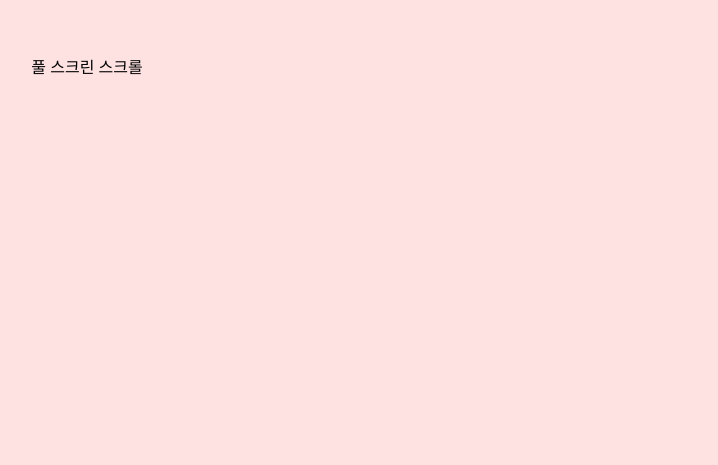
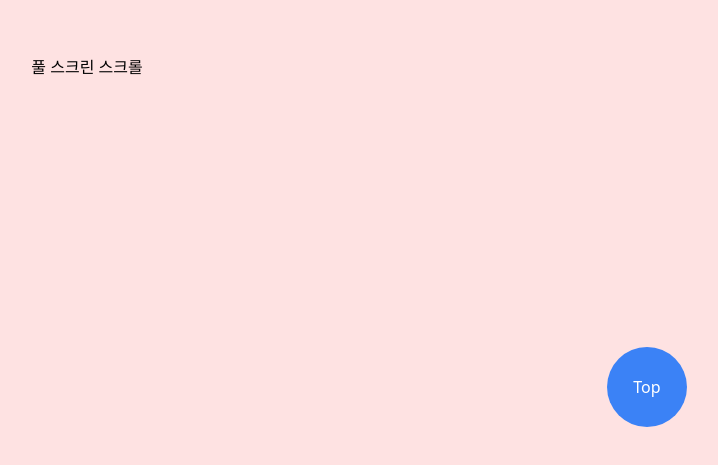
Before and after one commit to pminsun/PersonalArchiving, a Next.js app in the folder next13/: page /fullpagescroll in a window 1280 px wide. Shown: the part 333-798 px from the top of the page, without its empty margins (553-1271 px from the left). Built offline with nearby package versions, Linux system fonts and the light colour scheme.

Commit message:
Feat: fullpagescroll - top 버튼 클릭 시 첫페이지로 이동

```diff
--- a/next13/src/pages/fullpagescroll/index.js
+++ b/next13/src/pages/fullpagescroll/index.js
@@ -5,6 +5,24 @@ export default function FullpageScroll() {
   const [currentPage, setCurrentPage] = useState(1);
   const [isScrolling, setIsScrolling] = useState(false);
   const [scrollTimeout, setScrollTimeout] = useState(null);
+
+  // currentPage변경시 페이지 이동
+  useEffect(() => {
+    const scrollToPage = (page) => {
+      const outerDiv = outerDivRef.current;
+      if (!outerDiv) return;
+
+      const pageHeight = outerDiv.clientHeight;
+
+      outerDiv.scrollTo({
+        top: (page - 1) * pageHeight,
+        left: 0,
+        behavior: 'smooth',
+      });
+    };
+
+    scrollToPage(currentPage);
+  }, [currentPage]);
 
   useEffect(() => {
     const wheelHandler = (e) => {
@@ -76,6 +94,7 @@ export default function FullpageScroll() {
   }, [currentPage, isScrolling, scrollTimeout]);
 
   return (
+    <>
       <section
         ref={outerDivRef}
         className="outer"
@@ -85,5 +104,12 @@ export default function FullpageScroll() {
         <div className="bg-red-300 inner"></div>
         <div className="bg-red-400 inner"></div>
       </section>
+      <div
+        onClick={() => setCurrentPage(1)}
+        className="gotoTop"
+      >
+        Top
+      </div>
+    </>
   );
 }
--- a/next13/src/styles/globals.css
+++ b/next13/src/styles/globals.css
@@ -42,3 +42,6 @@ body,
     @apply relative flex_center w-full h-screen py-[5.64vmin];
   }
 }
+.gotoTop {
+  @apply absolute w-20 h-20 text-white bg-blue-500 rounded-full cursor-pointer flex_center bottom-10 right-10;
+}
```
Lines whose indentation alone changed are shown as unchanged.
